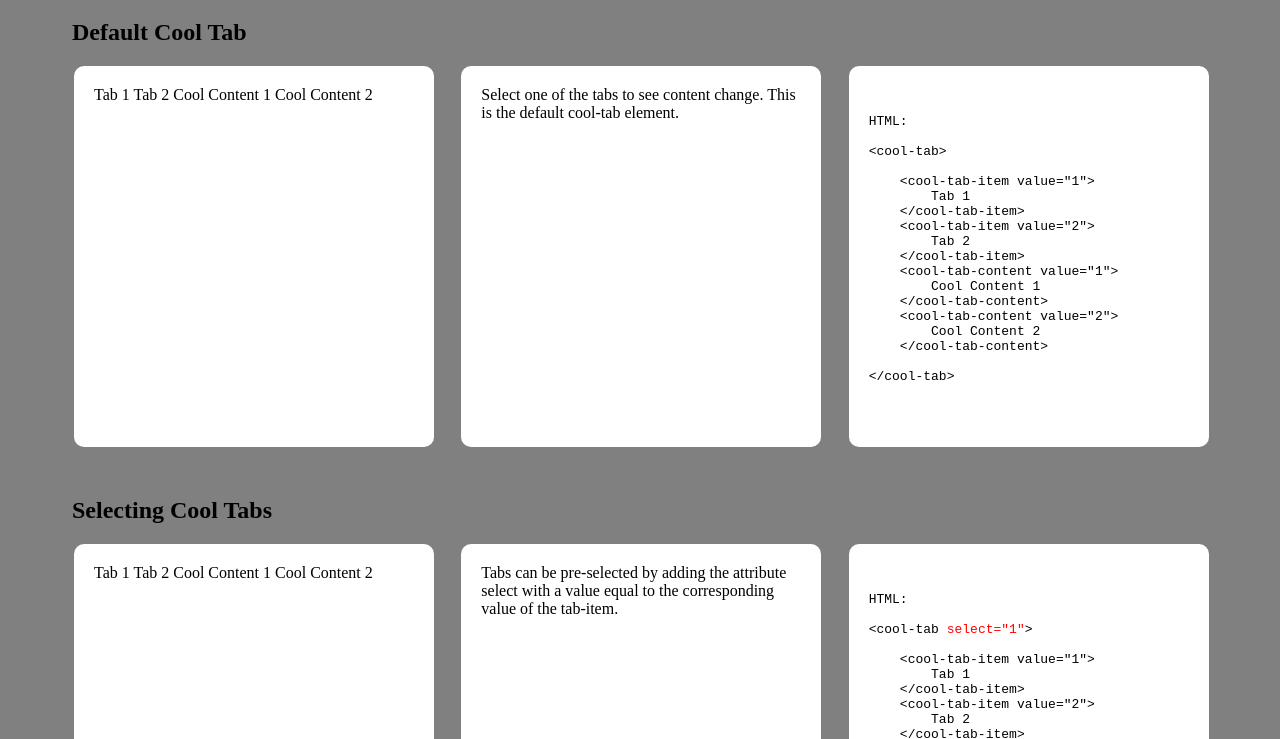
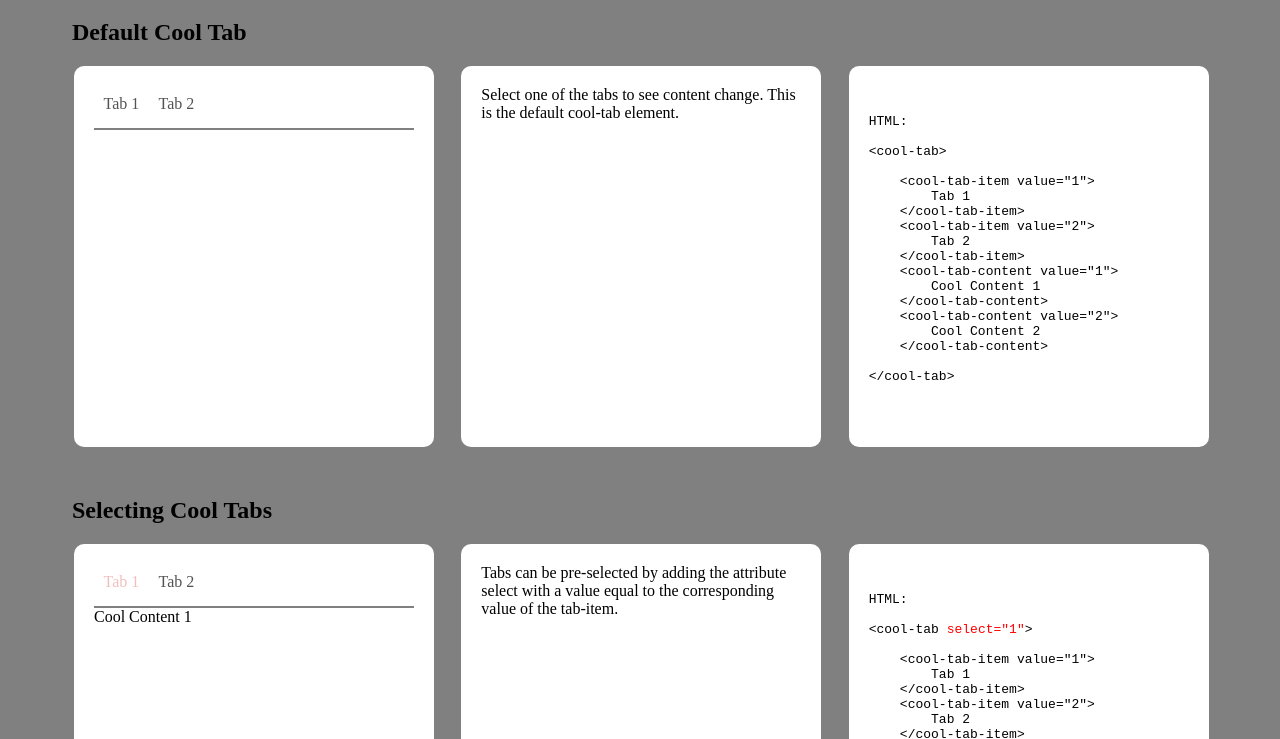
Before and after one commit to itaylor24/Cool-Tabs, a plain HTML site: page index.html in a window 1280 px wide. Shown: the part 61-800 px from the top of the page. Drawn offline with Linux system fonts and the light colour scheme.

Commit message:
document naming

```diff
--- a/index.html
+++ b/index.html
@@ -4,7 +4,8 @@
     <meta charset="UTF-8">
     <meta http-equiv="X-UA-Compatible" content="IE=edge">
     <meta name="viewport" content="width=device-width, initial-scale=1.0">
-    <link rel="stylesheet" href="./demo.css">
+    <link rel="stylesheet" href="./src/demo.css">
+
     <title>Document</title>
 </head>
 <body>
@@ -33,8 +34,6 @@
                     </cool-tab-content>
 
                 </cool-tab>
-
-
             </article>
             <article>
                 Select one of the tabs to see content change. This is the default
@@ -414,7 +413,7 @@ CSS:
     </article>
 </section>
     </main>
-
-    <script src="./demo.js"></script>
+    <script src="./src/demo.js"></script>
+    <script src="./src/cool-tabs.js"></script>
 </body>
 </html>
--- a/src/index.js
+++ b/src/cool-tabs.js
@@ -6,7 +6,7 @@ class CoolTab extends HTMLElement{
         this.shadowRoot.innerHTML = `
             <style>
 
-                @import url("./cool-tabs-css.css");
+                @import url("./src/cool-tabs-css.css");
 
             </style>
             <div class="cooltabs" part="cool-tab">
@@ -115,7 +115,7 @@ class CoolTabItem extends HTMLElement{
         const shadow = this.attachShadow({mode: 'open'});
         this.shadowRoot.innerHTML =`
             <style>
-                @import url("./cool-tabs-css.css");
+                @import url("./src/cool-tabs-css.css");
             </style>
             <div class="tabwrapper" part="tab-item">
                 <div class="tablabelwrapper" ><slot></slot></div>
@@ -220,7 +220,7 @@ class CoolTabContent extends HTMLElement{
         this.shadowRoot.innerHTML=`
         <style>
 
-           @import url("./cool-tabs-css.css");
+           @import url("./src/cool-tabs-css.css");
         </style>
         <div part="tab-content"><slot></slot></div>
         `
```
